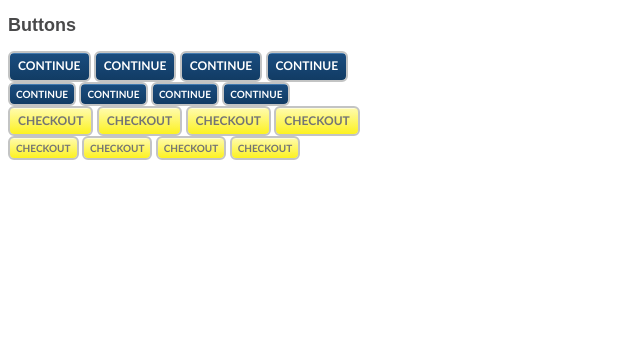
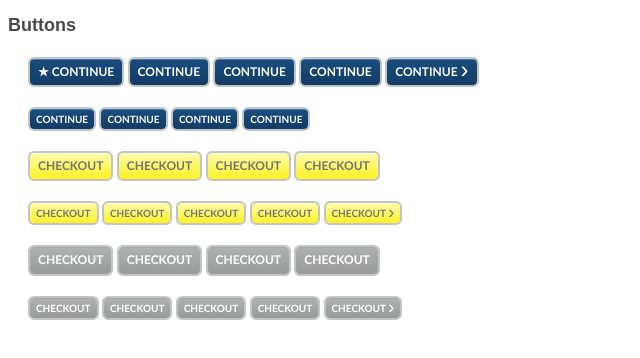
Before and after one commit to bobbymarko/bootstrap, a plain HTML site: page index.html in a window 1280 px wide. Shown: the whole page, without its empty margins (0-640 px from the left). Drawn offline with Linux system fonts and the light colour scheme.

Commit message:
adding grey buttons

```diff
--- a/assets/styles/buttons.css
+++ b/assets/styles/buttons.css
@@ -1,6 +1,6 @@
 /******
 Buttons default to blue because they are most used.
-Yellow buttons use the class 'dominant'. We need a better term for that.
+Yellow buttons use the class 'btn-commit'. We need a better term for that.
 ******/
 .btn{
 	-webkit-appearance: none; /* remove iOS default button styles */
@@ -31,6 +31,7 @@ Yellow buttons use the class 'dominant'. We need a better term for that.
 	transition:background-color 150ms ease-in;
 	vertical-align: top;
 }
+
 /* remove extra padding in firefox on input items */
 .btn::-moz-focus-inner {
     padding: 0;
@@ -42,18 +43,19 @@ Yellow buttons use the class 'dominant'. We need a better term for that.
     filter: progid:DXImageTransform.Microsoft.gradient( startColorstr='#2c4f7f', endColorstr='#233d64',GradientType=0 );
 }
 
-.ie7 .btn.dominant, .ie8 .btn.dominant, .ie9 .btn.dominant{
+.ie7 .btn.btn-commit, .ie8 .btn.btn-commit, .ie9 .btn.btn-commit{
     filter: progid:DXImageTransform.Microsoft.gradient( startColorstr='#fef9b1', endColorstr='#fbf241',GradientType=0 );
 }
 
 /* styles for IE8 and below */
 .ie7 .btn, .ie8 .btn{
-    display:inline;
-    zoom:1;
+
 }
 
 /* styles for IE7 */
 .ie7 .btn{
+    display:inline;
+    zoom:1;
 	 overflow:visible; /* Corrects inner spacing displayed oddly in IE7 via https://github.com/necolas/normalize.css/blob/master/normalize.css */
 }
 /* end IE styles */
@@ -66,12 +68,16 @@ Yellow buttons use the class 'dominant'. We need a better term for that.
 	background-color:#011e33;
 }
 
-.btn.small{
+/* button sizes */
+
+.btn.btn-small{
 	font-size:10px;
 	padding:4px 6px;
 }
 
-.btn.dominant{
+/* commit action buttons (yellow) */
+
+.btn.btn-commit{
 	background-color:#fff200;
 	background-image: -webkit-gradient(linear, left top, left bottom, color-stop(3%,rgb(254,253,217)), color-stop(3%,rgba(255,253,213,.8)), color-stop(100%,rgba(251,242,65,.5)));
 	background-image: -webkit-linear-gradient(top, rgb(254,253,217) 3%,rgba(255,253,213,.8) 3%,rgba(251,242,65,.5) 100%);
@@ -81,10 +87,43 @@ Yellow buttons use the class 'dominant'. We need a better term for that.
 	color:#737474;
 }
 
-.btn.dominant:hover{
+.btn.btn-commit:hover{
 	background-color:#fff;
 }
 
-.btn.dominant:active{
+.btn.btn-commit:active{
 	background-color:#e3c603;
 }
+
+/* secondary (gray) buttons */
+
+.btn.btn-secondary{
+	background-color:#c3c4c4;
+	background-image: -webkit-gradient(linear, left top, left bottom, color-stop(3%,rgba(135,135,135,.5)), color-stop(3%,rgba(158,158,158,.5)), color-stop(100%,rgba(110,110,110,.5)));
+	background-image: -webkit-linear-gradient(top, rgba(135,135,135,.5) 3%,rgba(158,158,158,.5) 3%,rgba(110,110,110,.5) 100%);
+	background-image:    -moz-linear-gradient(top, rgba(135,135,135,.5) 3%,rgba(158,158,158,.5) 3%,rgba(110,110,110,.5) 100%);
+	background-image:     -ms-linear-gradient(top, rgba(135,135,135,.5) 3%,rgba(158,158,158,.5) 3%,rgba(110,110,110,.5) 100%);
+	background-image:         linear-gradient(top, rgba(135,135,135,.5) 3%,rgba(158,158,158,.5) 3%,rgba(110,110,110,.5) 100%);
+	color:#fff;
+}
+
+.btn.btn-secondary:hover{
+	background-color:#fff;
+}
+
+.btn.btn-secondary:active{
+	background-color:#9a9b9b;
+}
+
+/* button icons */
+
+.btn .btn-after{
+	font:normal 24px/0 arial,sans-serif;
+	position:relative;
+	top:2px;
+}
+
+.btn.btn-small .btn-after{
+	font-size:18px;
+	top:1px;
+}
--- a/assets/styles/global.css
+++ b/assets/styles/global.css
@@ -3,3 +3,8 @@ global.css - imports componentized css files in dev. This would all be pre-compi
 */
 @import url('typography.css');
 @import url('buttons.css');
+
+.row{
+    margin:20px;
+    position:relative;
+}
--- a/index.html
+++ b/index.html
@@ -16,30 +16,45 @@
 
 	<!-- buttons -->
 	<h2>Buttons</h2>
-	<div>
-		<a href="#" class="btn">Continue</a>
+	<div class="row">
+		<a href="#" class="btn"><span class="btn-before">&#x2605;</span> Continue</a>
 		<input type="submit" class="btn" value="Continue"/>
 		<input type="button" class="btn" value="Continue"/>
 		<button type="button" class="btn">Continue</button><!-- do we even use the button element? -->
-	</div>
-	<div>
-		<a href="#" class="btn small">Continue</a>
-		<input type="submit" class="btn small" value="Continue"/>
-		<input type="button" class="btn small" value="Continue"/>
-		<button type="button" class="btn small">Continue</button>
-	</div>
-	<div>
-		<a href="#" class="btn dominant">Checkout</a>
-		<input type="submit" class="btn dominant" value="Checkout"/>
-		<input type="button" class="btn dominant" value="Checkout"/>
-		<button type="button" class="btn dominant">Checkout</button>
-	</div>
-	<div>
-		<a href="#" class="btn dominant small">Checkout</a>
-		<input type="submit" class="btn dominant small" value="Checkout"/>
-		<input type="button" class="btn dominant small" value="Checkout"/>
-		<button type="button" class="btn dominant small">Checkout</button>
-	</div>
+		<a href="#" class="btn">Continue <span class="btn-after">&rsaquo;</span></a>
+	</div><!-- end .row -->
+	<div class="row">
+		<a href="#" class="btn btn-small">Continue</a>
+		<input type="submit" class="btn btn-small" value="Continue"/>
+		<input type="button" class="btn btn-small" value="Continue"/>
+		<button type="button" class="btn btn-small">Continue</button>
+	</div><!-- end .row -->
+	<div class="row">
+		<a href="#" class="btn btn-commit">Checkout</a>
+		<input type="submit" class="btn btn-commit" value="Checkout"/>
+		<input type="button" class="btn btn-commit" value="Checkout"/>
+		<button type="button" class="btn btn-commit">Checkout</button>
+	</div><!-- end .row -->
+	<div class="row">
+		<a href="#" class="btn btn-commit btn-small">Checkout</a>
+		<input type="submit" class="btn btn-commit btn-small" value="Checkout"/>
+		<input type="button" class="btn btn-commit btn-small" value="Checkout"/>
+		<button type="button" class="btn btn-commit btn-small">Checkout</button>
+		<a href="#" class="btn btn-commit btn-small">Checkout <span class="btn-after">&rsaquo;</span></a>
+	</div><!-- end .row -->
+	<div class="row">
+		<a href="#" class="btn btn-secondary">Checkout</a>
+		<input type="submit" class="btn btn-secondary" value="Checkout"/>
+		<input type="button" class="btn btn-secondary" value="Checkout"/>
+		<button type="button" class="btn btn-secondary">Checkout</button>
+	</div><!-- end .row -->
+	<div class="row">
+		<a href="#" class="btn btn-secondary btn-small">Checkout</a>
+		<input type="submit" class="btn btn-secondary btn-small" value="Checkout"/>
+		<input type="button" class="btn btn-secondary btn-small" value="Checkout"/>
+		<button type="button" class="btn btn-secondary btn-small">Checkout</button>
+		<a href="#" class="btn btn-secondary btn-small">Checkout <span class="btn-after">&rsaquo;</span></a>
+	</div><!-- end .row -->
 	<!-- tooltips -->
 
 	<!-- modals -->
```
